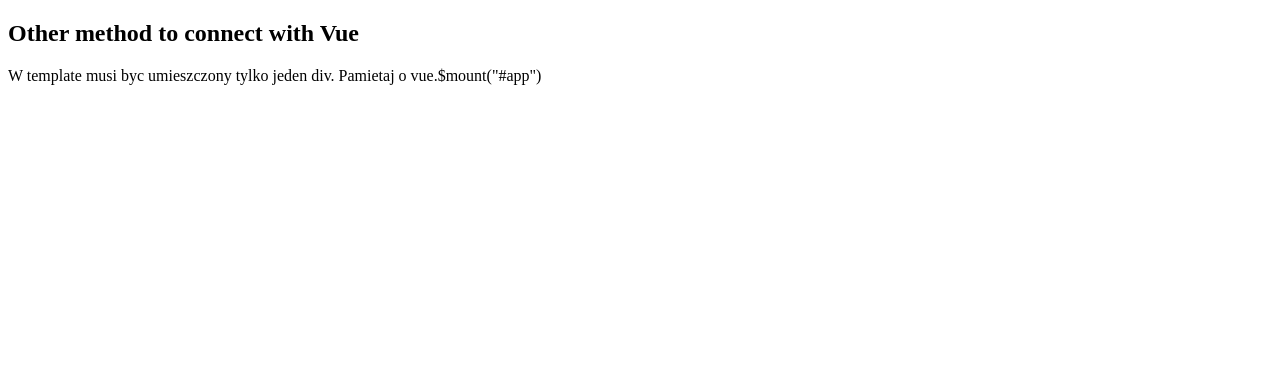
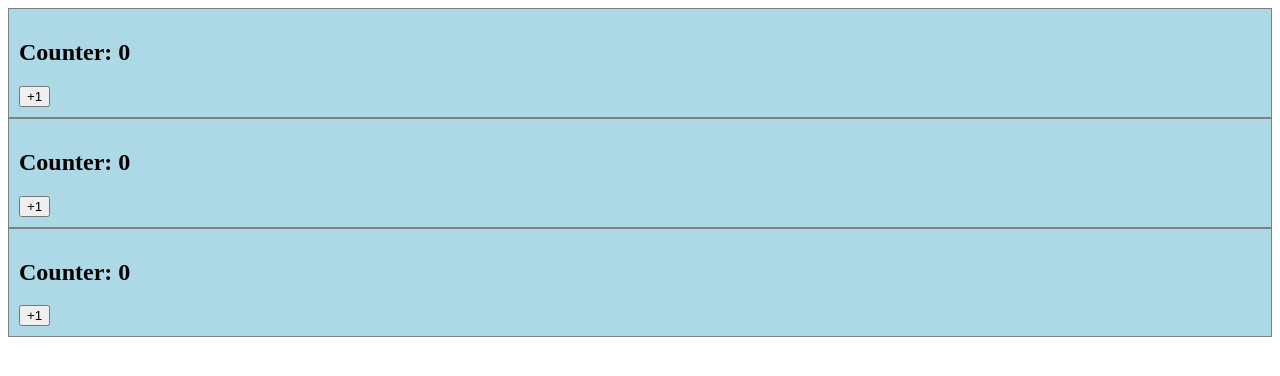
Before and after one commit to rapdan/VueTest, a plain HTML site: page page2.html in a window 1280 px wide. Drawn offline with nearby package versions, Linux system fonts and the light colour scheme.

Commit message:
added component

```diff
--- a/page2.html
+++ b/page2.html
@@ -8,17 +8,38 @@
 </head>
 <body>
     <div id="app">
+        <my-counter></my-counter>
+        <my-counter></my-counter>
+        <my-counter></my-counter>
     </div>
 
     <script src="https://cdn.jsdelivr.net/npm/vue/dist/vue.js"></script>
     <script>
-        var vue = new Vue({
-            data: {
-                title: 'Other method to connect with Vue'
+        Vue.component('my-counter', {
+            template: `<div style="border: 1px solid grey; padding: 10px; background: lightblue"><h2>Counter: {{counter}}</h2>
+            <button @click="add">+1</button></div> `,
+            data: function(){
+                return {
+                    counter: 0
+                }
             },
-            template:'<div><h2>{{title}}</h2><p>W template musi byc umieszczony tylko jeden div. Pamietaj o vue.$mount("#app")</p></div>'
+            methods: {
+                add: function(){
+                    this.counter++
+                }
+            }
         });
-        vue.$mount('#app')
+        new Vue({
+            el: "#app"
+        });
+
+        // var vue = new Vue({
+        //     data: {
+        //         title: 'Other method to connect with Vue'
+        //     },
+        //     template:'<div><h2>{{title}}</h2><p>W template musi byc umieszczony tylko jeden div. Pamietaj o vue.$mount("#app")</p></div>'
+        // });
+        // vue.$mount('#app')
     </script>
 </body>
 </html>
```
